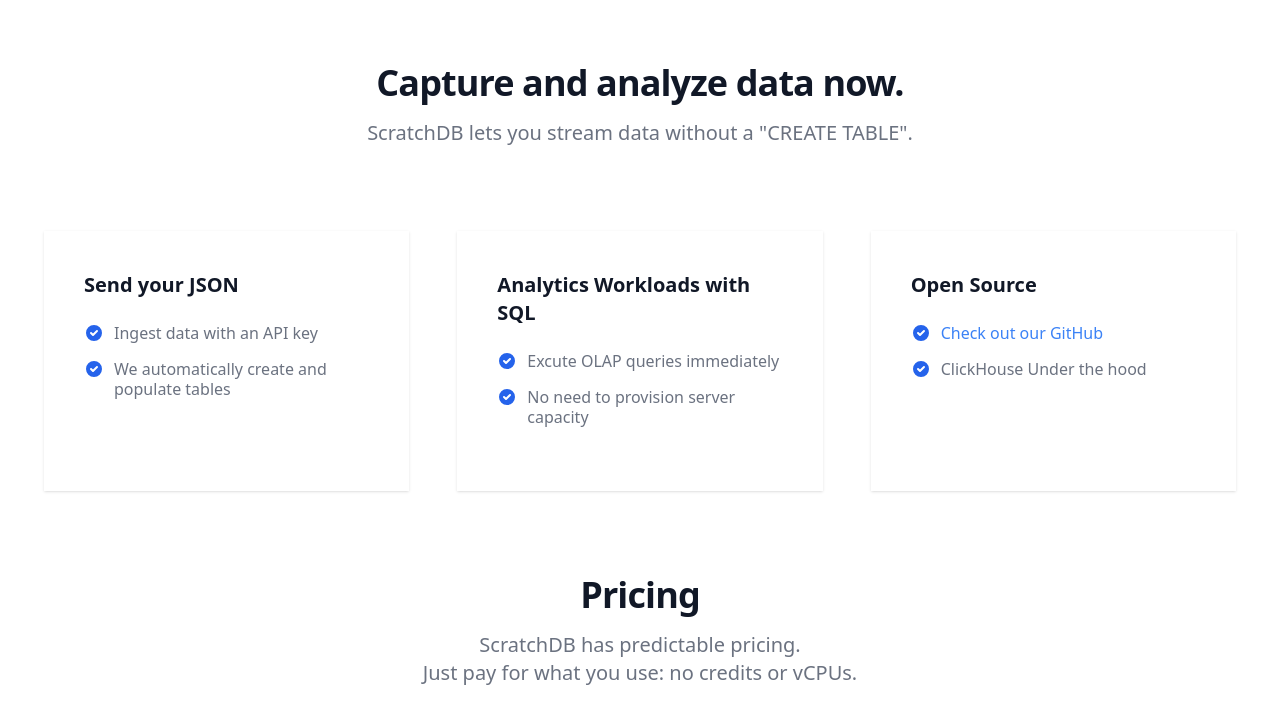
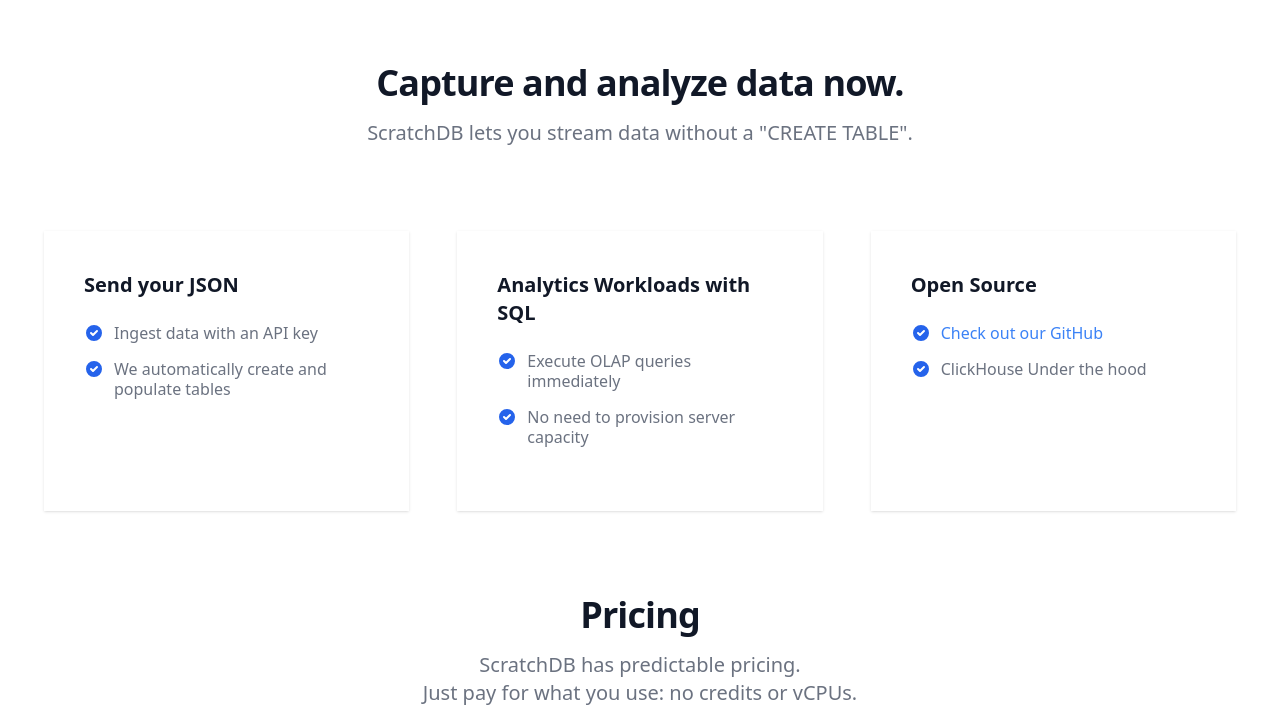
Before and after one commit to scratchdata/website, a Flask app: page / in a window 1280 px wide. Shown: the part 755-1460 px from the top of the page. Run offline with Flask 3, Linux system fonts and the light colour scheme; some libraries are stand-ins or nearby versions.

Commit message:
Correct spelling mistake

```diff
--- a/templates/index.html
+++ b/templates/index.html
@@ -117,7 +117,7 @@
                     d="M10 18a8 8 0 100-16 8 8 0 000 16zm3.707-9.293a1 1 0 00-1.414-1.414L9 10.586 7.707 9.293a1 1 0 00-1.414 1.414l2 2a1 1 0 001.414 0l4-4z"
                     clip-rule="evenodd"></path>
                 </svg>
-                <span class="leading-tight text-gray-500">Excute OLAP queries immediately</span>
+                <span class="leading-tight text-gray-500">Execute OLAP queries immediately</span>
               </li>
               <li class="flex space-x-2.5">
                 <svg class="flex-shrink-0 w-5 h-5 text-blue-600" fill="currentColor" viewBox="0 0 20 20"
```
